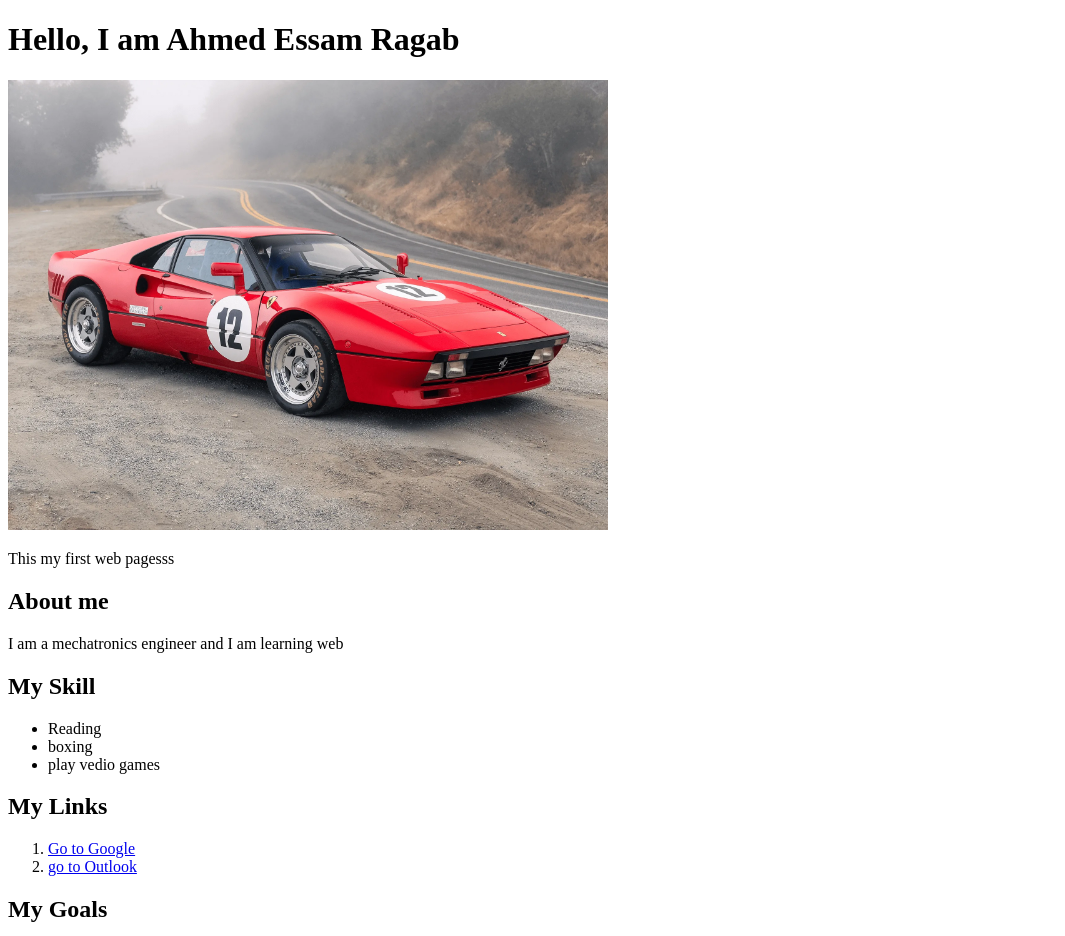
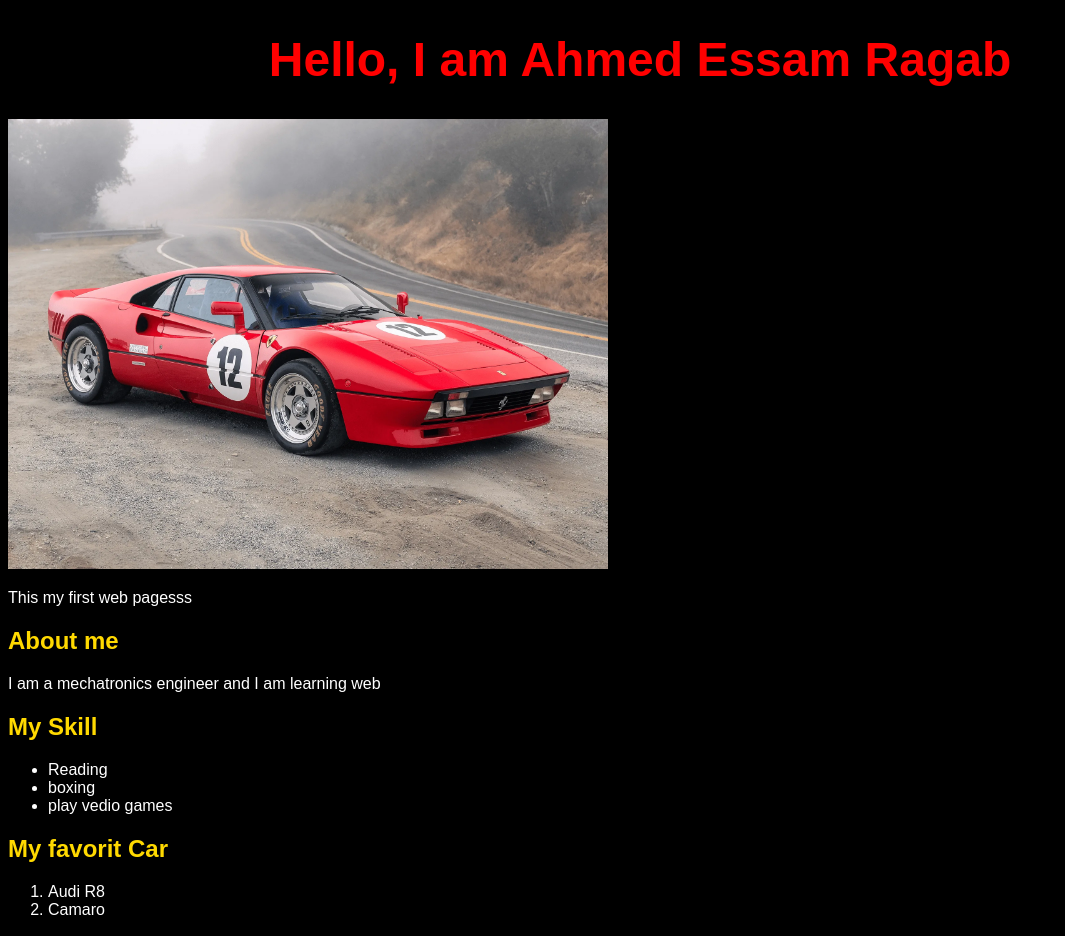
Before and after one commit to Akeraaa/web-course, a plain HTML site: page index.html in a window 1280 px wide. Shown: the top 936 px of the page, without its empty margins (0-1065 px from the left). Drawn offline with Linux system fonts and the light colour scheme.

Commit message:
Add CSS styling

```diff
--- a/index.html
+++ b/index.html
@@ -3,7 +3,8 @@
 
 <head>
     <meta charset="UTF-8">
-    <title>My First Page  </title>
+    <title>My First Page </title>
+    <link rel="stylesheet" href="style.css">
 </head>
 
 <body>
@@ -11,6 +12,7 @@
     <img src="car.webp" alt="A red sports car" width="600">
     <p>This my first web pagesss</p>
     <h2>About me</h2>
+
     <p>I am a mechatronics engineer and I am learning web</p>
     <h2>My Skill</h2>
     <ul>
@@ -18,6 +20,13 @@
         <li>boxing</li>
         <li>play vedio games</li>
     </ul>
+    <h2>My favorit Car</h2>
+    <ol>
+        <li>Audi R8
+        <li> Camaro</li>
+
+    </ol>
+
     <h2>My Links</h2>
     <ol>
         <li><a href="https://google.com">Go to Google</a></li>
@@ -28,7 +37,7 @@
     <ul>
         <li>takeing master</li>
         <li>learn how to be a developer</li>
-         <li>open acar workshop</li>
+        <li>open acar workshop</li>
     </ul>
 </body>
 
--- /dev/null
+++ b/style.css
@@ -0,0 +1,19 @@
+h1 {
+    color: red;
+    font-size: 48px;
+    text-align: center;
+}
+
+h2 {
+    color: rgb(255, 217, 0);
+}
+
+body {
+    background-color: rgb(0, 0, 0);
+    color: white;
+    font-family: Arial, sans-serif;
+}
+
+a {
+    color: rgba(251, 0, 255, 1);
+}
```
